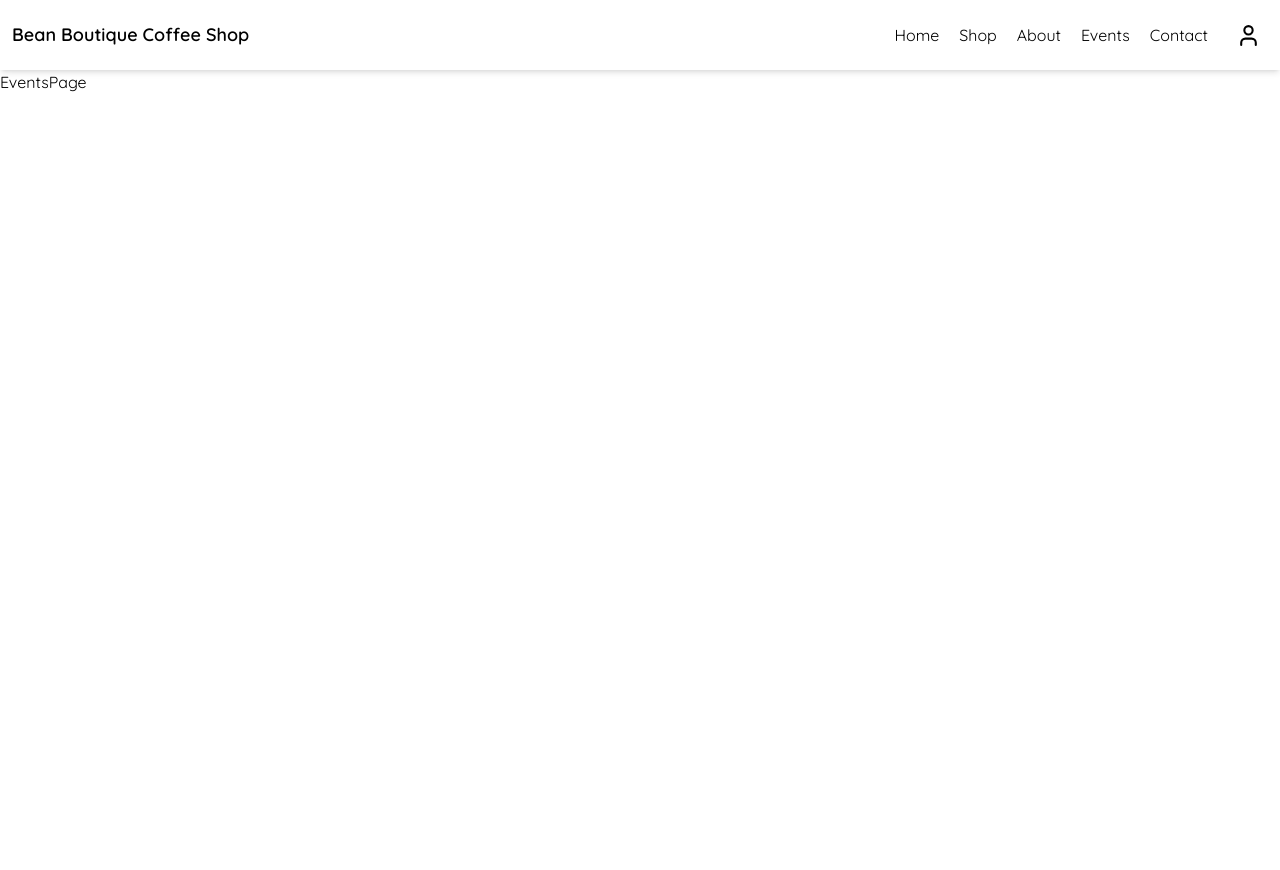
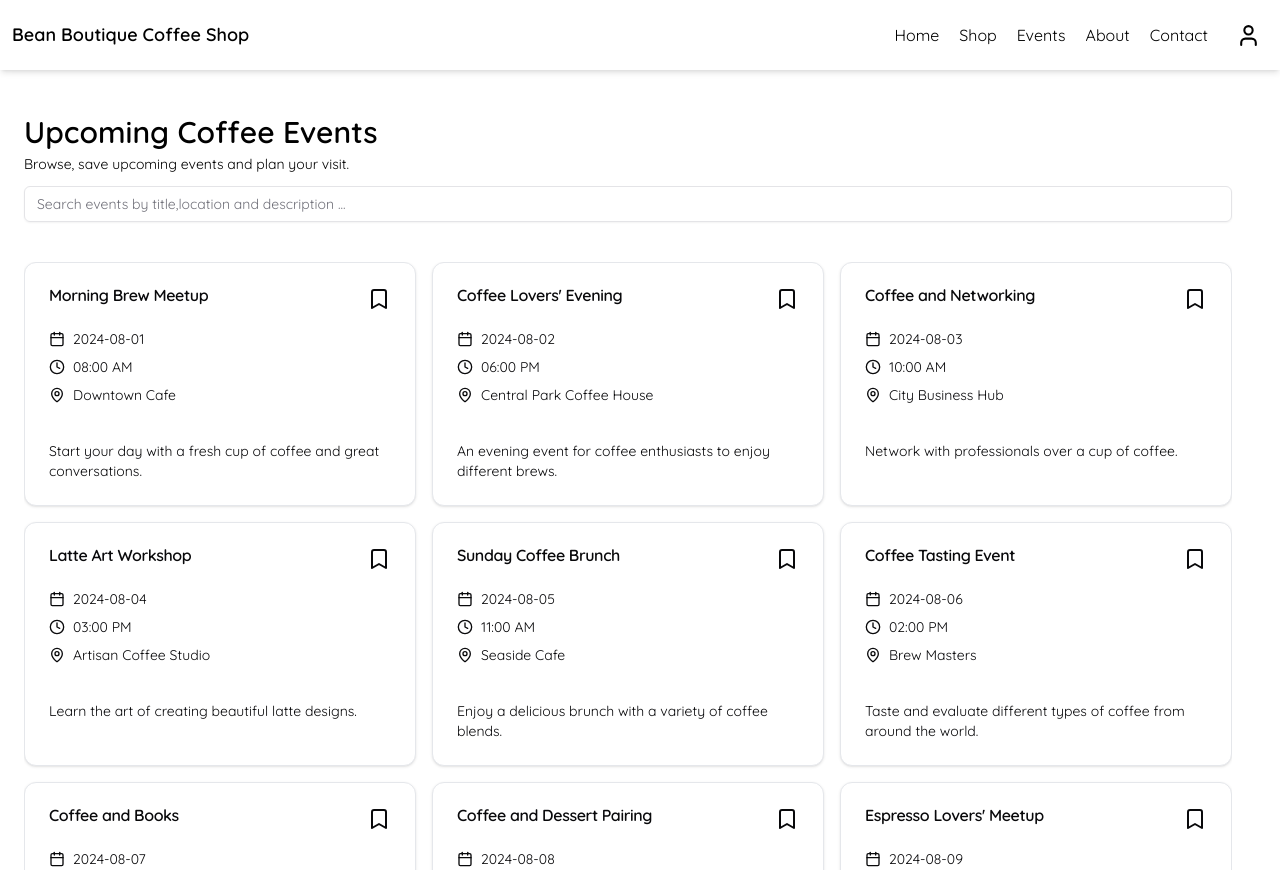
Before and after one commit to KupaMakunura/coffee-bean, a Next.js app: page /events in a window 1280 px wide. Before the commit the page ends 800 px from the top, so only its background shows below. Built offline with nearby package versions, Linux system fonts and the light colour scheme.

Commit message:
Create an about section , and refactor card components

```diff
--- a/app/events/page.tsx
+++ b/app/events/page.tsx
@@ -1,9 +1,11 @@
-import React from 'react'
+import MainEventSection from "@/components/events/MainEventSection";
 
 const EventsPage = () => {
   return (
-    <div>EventsPage</div>
-  )
-}
+    <div className="flex w-full">
+      <MainEventSection />
+    </div>
+  );
+};
 
-export default EventsPage
+export default EventsPage;
--- a/app/page.tsx
+++ b/app/page.tsx
@@ -1,4 +1,5 @@
 import AppNavBar from "@/components/core/AppNavbar";
+import AboutSection from "@/components/home/AboutSection";
 import MainSection from "@/components/home/MainSection";
 
 const HomePage = () => {
@@ -6,6 +7,7 @@
     <div className="bg-[url('/images/bg.jpeg')] bg-cover bg-center ">
       <AppNavBar />
       <MainSection />
+      <AboutSection />
     </div>
   );
 };
--- a/components/core/AppNavbar.tsx
+++ b/components/core/AppNavbar.tsx
@@ -22,17 +22,18 @@
           <Link href="/shop" className="hover:text-primary hover:font-semibold">
             Shop
           </Link>
+
+          <Link
+            href="/events"
+            className="hover:text-primary hover:font-semibold"
+          >
+            Events
+          </Link>
           <Link
             href="/#about"
             className="hover:text-primary hover:font-semibold"
           >
             About
-          </Link>
-          <Link
-            href="/events"
-            className="hover:text-primary hover:font-semibold"
-          >
-            Events
           </Link>
           <Link
             href="/#contact"
--- a/components/events/EventCard.tsx
+++ b/components/events/EventCard.tsx
@@ -1,4 +1,4 @@
-import { CalendarIcon, ClockIcon, MapPin } from "lucide-react";
+import { Bookmark, CalendarIcon, ClockIcon, MapPin } from "lucide-react";
 import { Card, CardContent, CardHeader, CardTitle } from "../ui/card";
 import { Event } from "@/interfaces";
 
@@ -6,7 +6,11 @@
   return (
     <Card className="w-full border">
       <CardHeader>
-        <CardTitle>{props.title}</CardTitle>
+        <div className="flex w-full justify-between">
+          <CardTitle>{props.title}</CardTitle>
+          <Bookmark />
+        </div>
+
         <div className="flex-1 space-y-2 py-3">
           <div className="flex items-center gap-2">
             <CalendarIcon className="w-4 h-4" />
--- a/components/events/MainEventSection.tsx
+++ b/components/events/MainEventSection.tsx
@@ -6,11 +6,6 @@
 import { coffeeEvents } from "@/constants";
 
 const MainEventSection = () => {
-  // search params state
-
-  // loaders
-  const loaders = [0, 1, 2, 3, 4];
-
   // handle search text
 
   return (
@@ -22,10 +17,10 @@
             <div className="flex-1 w-full justify-start space-y-3">
               <div className="space-y-1">
                 <p className="max-md:text-xl font-semibold md:text-3xl">
-                  Upcoming Events
+                  Upcoming Coffee Events
                 </p>
                 <p className="max-md:text-base md:text-sm">
-                  Browse our upcoming events and plan your visit.
+                  Browse, save upcoming events and plan your visit.
                 </p>
               </div>
               {/* Search input and the button */}
@@ -34,8 +29,8 @@
               </div>
             </div>
 
-            <ScrollArea className="h-full overflow-y-auto md:px-5">
-              <div className="grid max-md:grid-cols-1 md:grid-cols-2 gap-4">
+            <ScrollArea className="h-full overflow-y-auto">
+              <div className="grid max-md:grid-cols-1 md:grid-cols-3 gap-4">
                 {/* the actual data when loaded */}
                 {coffeeEvents?.map((event, index) => (
                   <EventCard
--- /dev/null
+++ b/components/home/AboutSection.tsx
@@ -0,0 +1,31 @@
+import Link from "next/link";
+
+const AboutSection = () => {
+  return (
+    <section className="w-full py-12 md:py-24 lg:py-32 bg-muted" id="about">
+      <div className="container px-4 md:px-6 grid gap-8 md:gap-12">
+        <div className="space-y-4 text-center">
+          <h2 className="text-3xl font-bold tracking-tighter md:text-4xl">
+            About Us
+          </h2>
+          <p className="max-w-[700px] mx-auto text-muted-foreground md:text-xl">
+            At our coffee company, we are passionate about sourcing and roasting
+            the finest quality beans from around the world. Our mission is to
+            bring you the perfect cup of coffee, every time. We believe in
+            sustainable practices, fair trade, and creating a warm, welcoming
+            atmosphere for our customers.
+          </p>
+          <Link
+            href="#"
+            className="inline-flex h-9 items-center justify-center rounded-md bg-primary px-4 py-2 text-sm font-medium text-primary-foreground shadow transition-colors hover:bg-primary/90 focus-visible:outline-none focus-visible:ring-1 focus-visible:ring-ring disabled:pointer-events-none disabled:opacity-50"
+            prefetch={false}
+          >
+            Learn More
+          </Link>
+        </div>
+      </div>
+    </section>
+  );
+};
+
+export default AboutSection;
--- a/providers/AuthProvider.tsx
+++ b/providers/AuthProvider.tsx
@@ -1,3 +1,4 @@
+"use client";
 import React from "react";
 import { SessionProvider } from "next-auth/react";
 
```
